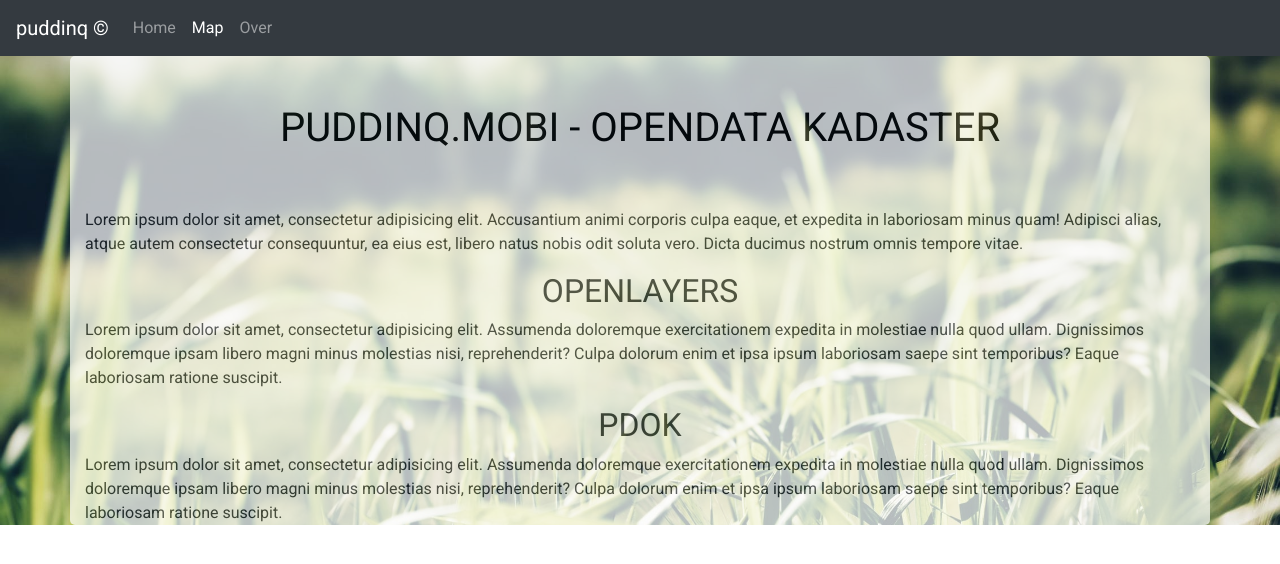
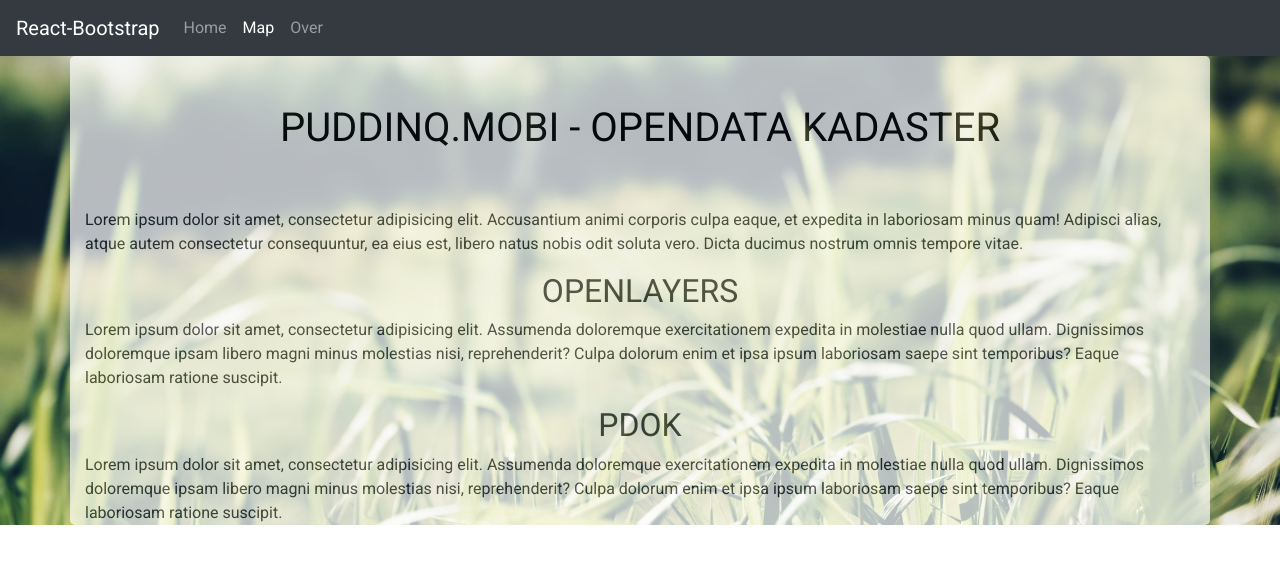
Before and after one commit to wonder32/puddinq-mobi, a React (Create React App) app: page /map in a window 1280 px wide. Shown: the top 564 px of the page. Built offline with nearby package versions, Linux system fonts and the light colour scheme.

Commit message:
menu 2/2

```diff
--- a/src/compoments/layouts/Navigation.js
+++ b/src/compoments/layouts/Navigation.js
@@ -1,4 +1,4 @@
-import React from 'react';
+import React, {useState} from 'react';
 import {Navbar, Nav} from 'react-bootstrap';
 import styled from 'styled-components';
 import {NavLink} from 'react-router-dom';
@@ -8,14 +8,14 @@
 
     return (
         <NavigationContainer>
-            <Navbar bg="dark" expand="lg" className="navbar sticky-top navbar-expand-lg navbar-dark bg-dark">
-                <Navbar.Brand href="#home">puddinq &copy;</Navbar.Brand>
-                <Navbar.Toggle aria-controls="basic-navbar-nav" />
-                <Navbar.Collapse id="basic-navbar-nav">
+            <Navbar collapseOnSelect expand="lg" bg="dark" variant="dark" className="mr-auto">
+                <Navbar.Brand href="#home">React-Bootstrap</Navbar.Brand>
+                <Navbar.Toggle aria-controls="responsive-navbar-nav" />
+                <Navbar.Collapse id="responsive-navbar-nav">
                     <Nav className="mr-auto">
-                        <Nav.Link as={NavLink} exact to="/">Home</Nav.Link>
-                        <Nav.Link as={NavLink} exact to="/map">Map</Nav.Link>
-                        <Nav.Link as={NavLink} exact to="/over">Over</Nav.Link>
+                        <Nav.Link href="/" exact to="/" as={NavLink}>Home</Nav.Link>
+                        <Nav.Link href="/map" exact to="/map" as={NavLink}>Map</Nav.Link>
+                        <Nav.Link href="/over" exact to="/over" as={NavLink}>Over</Nav.Link>
                     </Nav>
                 </Navbar.Collapse>
             </Navbar>
```
Also changed, not shown: 1 other file (tests, documents, lock files or other folders).
